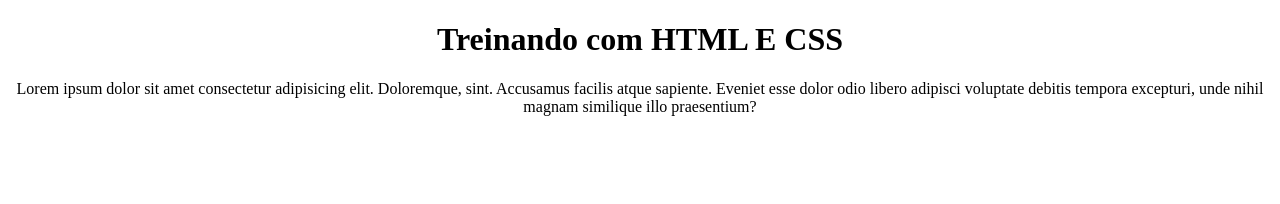
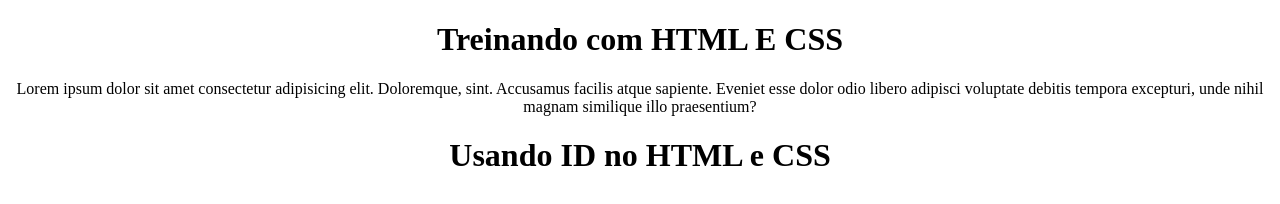
Before and after one commit to peddroka/Ex012, a plain HTML site: page All/index.html in a window 1280 px wide. Drawn offline with Linux system fonts and the light colour scheme.

Commit message:
Ex012 - correção 3

```diff
--- a/All/index.html
+++ b/All/index.html
@@ -14,5 +14,6 @@
       voluptate debitis tempora excepturi, unde nihil magnam similique illo
       praesentium?
     </p>
+    <h1 id="principal">Usando ID no HTML e CSS</h1>
   </body>
 </html>
```
